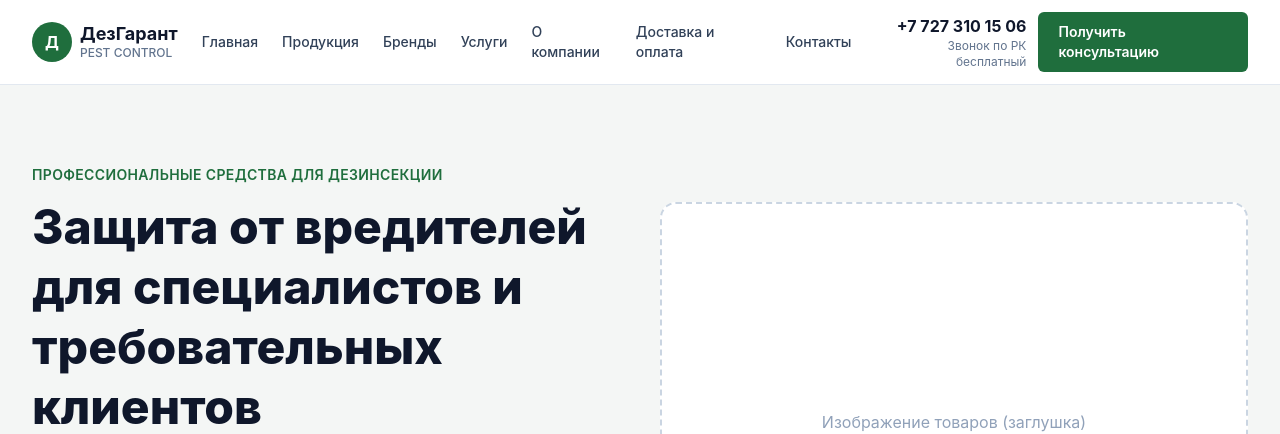
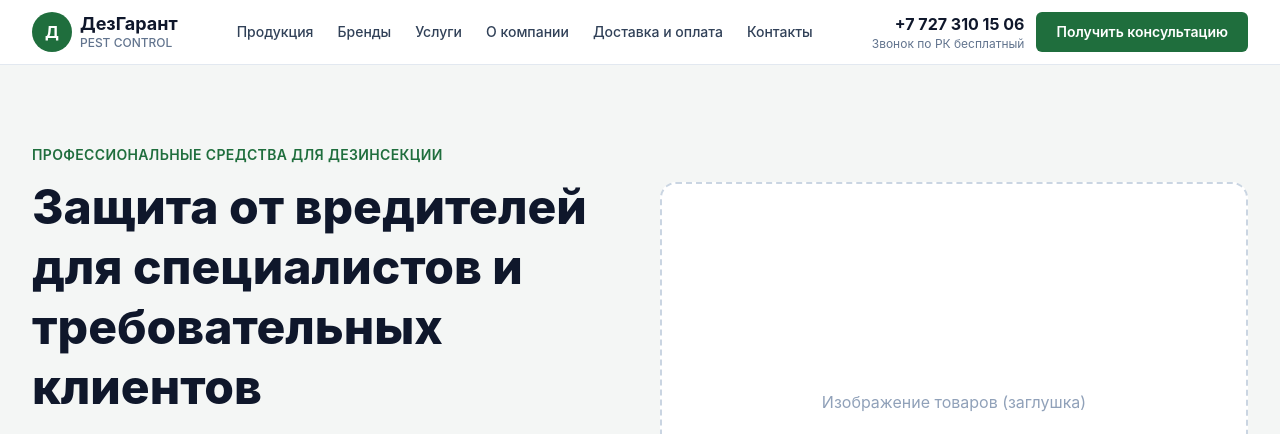
Before and after one commit to KeeGooRoomiE/pest-control-landing, an Astro site: page / in a window 1280 px wide. Shown: the top 434 px of the page. Built offline with nearby package versions, Linux system fonts and the light colour scheme; Astro itself is replaced by a stand-in of ours.

Commit message:
UPD/ close header link

```diff
--- a/src/components/sections/Header.astro
+++ b/src/components/sections/Header.astro
@@ -17,7 +17,7 @@ import { site, navLinks } from "../../data/site";
       </span>
     </a>
 
-    <nav class="hidden lg:flex items-center gap-6 text-sm font-medium text-slate-700">
+    <nav class="hidden xl:flex items-center gap-6 whitespace-nowrap text-sm font-medium text-slate-700">
       {navLinks.map((link) => (
         <a href={link.href} class="hover:text-brand-green transition-colors">
           {link.label}
@@ -25,7 +25,7 @@ import { site, navLinks } from "../../data/site";
       ))}
     </nav>
 
-    <div class="hidden sm:flex items-center gap-3">
+    <div class="hidden sm:flex items-center gap-3 whitespace-nowrap">
       <a href={site.phoneHref} class="text-right leading-tight">
         <span class="block text-base font-bold text-slate-900">{site.phone}</span>
         <span class="block text-xs text-slate-500">Звонок по РК бесплатный</span>
--- a/src/data/site.ts
+++ b/src/data/site.ts
@@ -20,7 +20,6 @@ export const site = {
 };
 
 export const navLinks = [
-  { label: "Главная", href: "#hero" },
   { label: "Продукция", href: "#categories" },
   { label: "Бренды", href: "#brands" },
   { label: "Услуги", href: "#services" },
```
